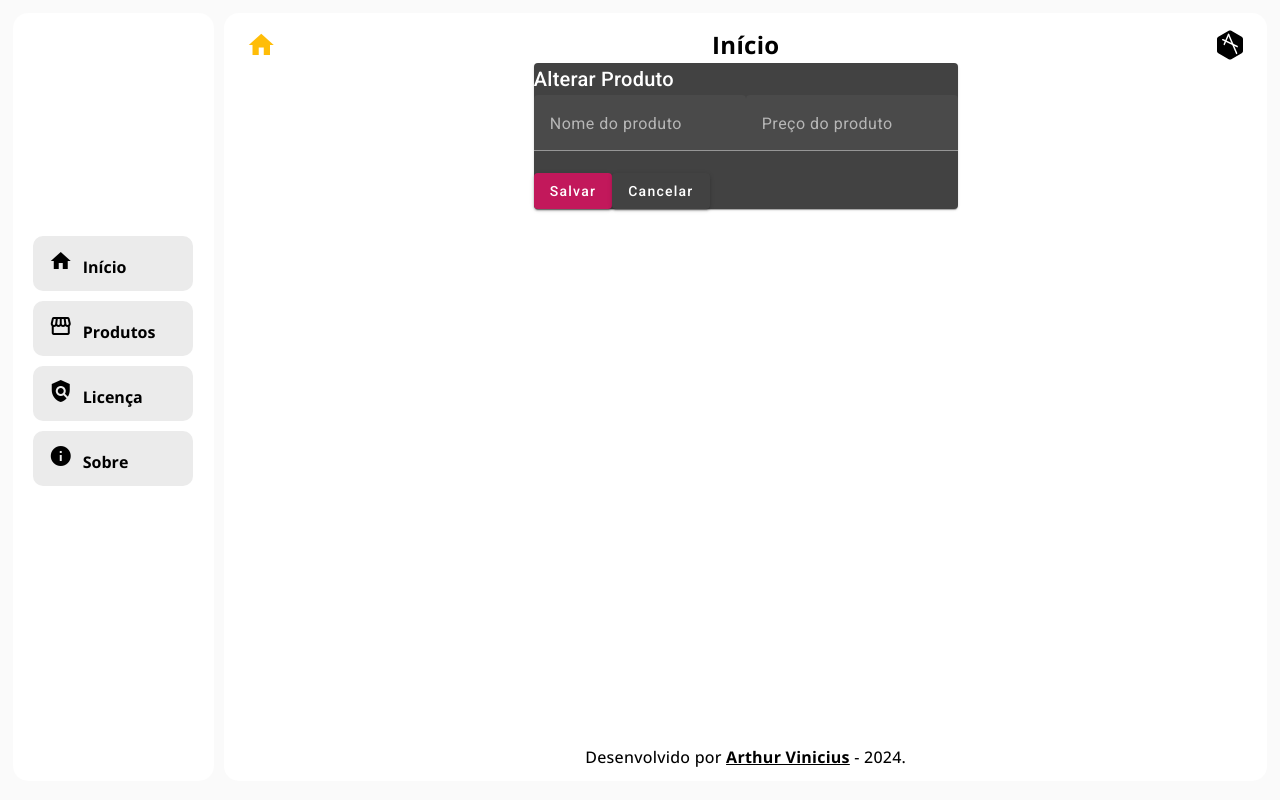
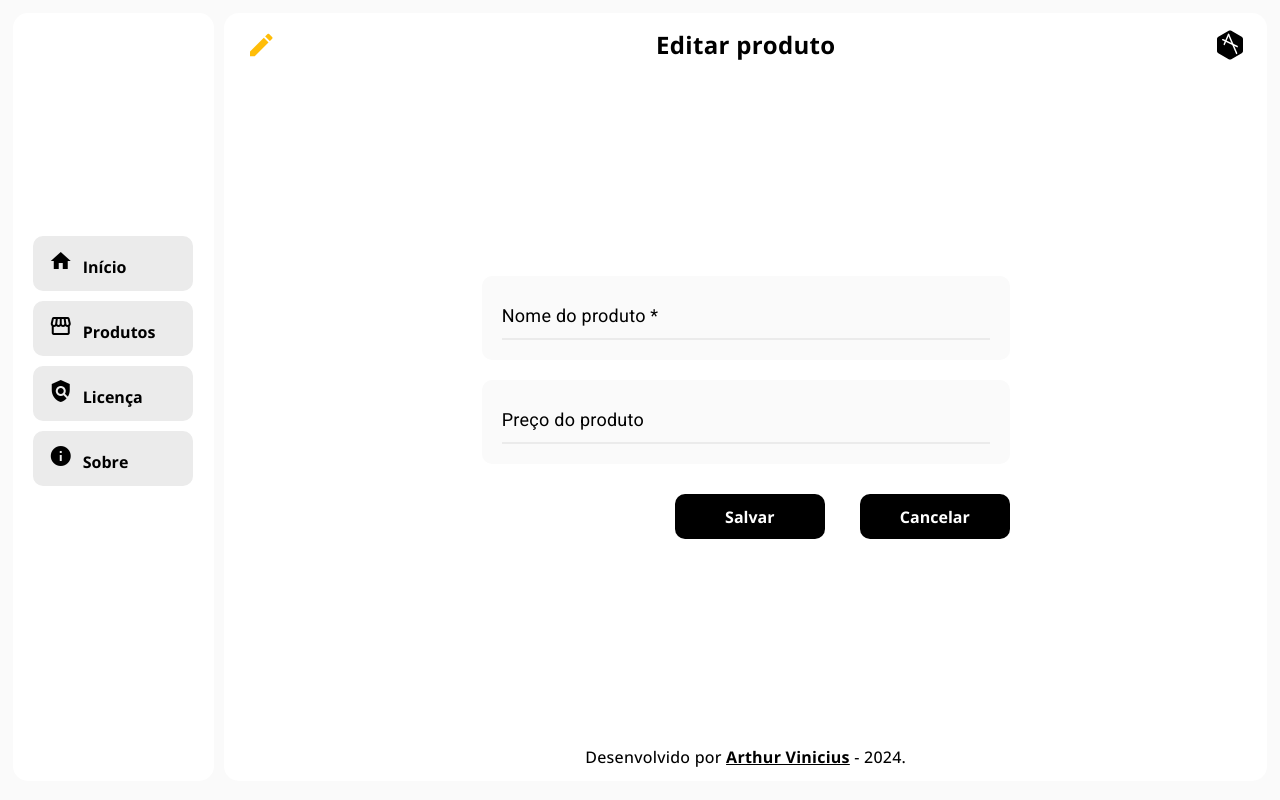
Before and after one commit to ArthurViniciusL/ARTHUR-CRUD-ANGULAR, an Angular app in the folder crud/frontend/: page /products/update/1 in a window 1280 px wide. Built offline with nearby package versions, Linux system fonts and the light colour scheme; no server answers.

Commit message:
Estilização do componente de atualização

```diff
--- /dev/null
+++ b/crud/frontend/src/app/components/product/product-update/product-update-buttons.component.css
@@ -0,0 +1,47 @@
+.container-btn {
+    width: 100%;
+    margin-top: 20px;
+    display: flex;
+    flex-direction: row;
+    justify-content: end;
+}
+
+.customize-buttons {
+    border: none;
+    width: 150px;
+    /* width: 125px; */
+    height: 45px;
+    color: #fff;
+    font-size: medium;
+    font-weight: bold;
+    font-family: var(--crudFontStyle);
+    border-radius: var(--crudComponentBorderRadius);
+    background-color: black;
+
+    transition: all 0.4 ease-out;
+}
+
+.customize-buttons:hover {
+    font-size: large;
+}
+
+#confirm {
+    margin-right: 35px;
+    /* opacity: 0.9; */
+}
+
+#cancel {
+    /* opacity: 0.8; */
+}
+
+#confirm:hover {
+    background-color: var(--crudIconViewBlue);
+    /* opacity: 1; */
+
+
+}
+
+#cancel:hover {
+    /* opacity: 1; */
+    background-color: var(--crudIconViewRed);
+}
--- a/crud/frontend/src/app/components/product/product-update/product-update.component.css
+++ b/crud/frontend/src/app/components/product/product-update/product-update.component.css
@@ -0,0 +1,81 @@
+mat-card {
+    background: transparent;
+    box-shadow: none;
+}
+
+.container-form {
+    width: 40%;
+    display: flex;
+    flex-direction: column;
+    align-items: center;
+    justify-content: center;
+}
+
+.section-input {
+    width: 100%;
+    position: relative;
+    margin: 10px;
+}
+
+.container-input {
+    padding: 20px;
+    border-radius:  var(--crudComponentBorderRadius);
+    background-color: var(--crudBackgroundColor);
+}
+
+.customize-input {
+    width: 100%;
+    outline: 0;
+    border: none;
+    padding: 10px 0px;
+    font-size: medium;
+    color: var(--crudTextColor);
+    font-family: var(--crudFontStyle);
+    border-bottom: 2px solid var(--crudComponentBackground);
+    transition: border-color 0.4s;
+    background: transparent;
+}
+
+.customize-input::placeholder {
+    color: transparent;
+}
+
+.customize-input:placeholder-shown~.customize-label {
+    top: 30px;
+    font-size: large;
+    cursor: text;
+}
+
+.customize-label {
+    top: 0;
+    display: block;
+    position: absolute;
+    color: var(--crudTextColor);
+    font-size: medium;
+    pointer-events: none;
+    transition: 0.4s;
+}
+
+.customize-input:focus {
+    font-weight: normal;
+    font-family: var(--crudFontStyle);
+    border-width: 3px;
+    padding-bottom: 4px;
+    border-color: var(--crudIconViewYellow);
+}
+
+.customize-input:focus~.customize-label {
+    top: 0;
+    display: block;
+    font-weight: bold;
+    font-size: medium;
+    position: absolute;
+    color: var(--crudTextColor);
+    transition: 0.4s;
+}
+
+/* reset input */
+.customize-input:required,
+.customize-input:invalid {
+    box-shadow: none;
+}
--- a/crud/frontend/src/app/components/product/product-update/product-update.component.html
+++ b/crud/frontend/src/app/components/product/product-update/product-update.component.html
@@ -1,9 +1,6 @@
-<mat-card>
-    <mat-card-title>
-        Alterar Produto
-    </mat-card-title>
+<mat-card class="container-view">
 
-    <form>
+    <!-- <form>
         <mat-form-field>
             <mat-label>Nome do produto</mat-label>
             <input matInput placeholder="" value="" [(ngModel)]="product.name" name="name" >
@@ -22,5 +19,34 @@
         <button mat-raised-button (click)="cancel()">
             Cancelar
         </button>
-    </div>
+    </div> -->
+
+    <form class="container-form">
+
+        <section class="section-input">
+            <div class="container-input">
+                <input type="input" class="customize-input" placeholder="" value="" [(ngModel)]="product.name"
+                    name="name">
+                <label for="name" class="customize-label"> Nome do produto *</label>
+            </div>
+        </section>
+
+        <section class="section-input">
+            <div class="container-input">
+                <input type="input" class="customize-input" placeholder="" value="" [(ngModel)]="product.price"
+                    name="price">
+                <label for="name" class="customize-label">Preço do produto</label>
+            </div>
+        </section>
+
+        <section class="container-btn">
+            <button class="customize-buttons" id="confirm" (click)="updateProduct()" color="">
+                Salvar
+            </button>
+
+            <button class="customize-buttons" id="cancel" (click)="cancel()">
+                Cancelar
+            </button>
+        </section>
+    </form>
 </mat-card>
--- a/crud/frontend/src/app/components/product/product-update/product-update.component.ts
+++ b/crud/frontend/src/app/components/product/product-update/product-update.component.ts
@@ -2,19 +2,24 @@ import { Component, OnInit } from '@angular/core';
 import { ActivatedRoute, Router } from '@angular/router';
 import { Product } from './../product.model';
 import { ProductService } from './../product.service';
+import { HeaderService } from '../../template/header/header.service';
 
 @Component({
   selector: 'app-product-update',
   templateUrl: './product-update.component.html',
-  styleUrl: './product-update.component.css'
+  styleUrls: ['./product-update.component.css', 'product-update-buttons.component.css', '/src/styles.css']
 })
 export class ProductUpdateComponent implements OnInit {
 
   product: Product = {} as Product;
 
-  constructor(private productService: ProductService, private router: Router, private urlRoute: ActivatedRoute) { }
-
-
+  constructor(private productService: ProductService, private router: Router, private urlRoute: ActivatedRoute, private headerService: HeaderService) {
+    this.headerService.headerData = {
+      title: 'Editar produto',
+      icon: 'edit',
+      routeUrl: ''
+    }
+  }
   ngOnInit(): void {
     // Carregando os dados do produto selecionado.
     // + para converter em inteiro;
@@ -26,7 +31,7 @@ export class ProductUpdateComponent implements OnInit {
 
   updateProduct(): void {
     this.productService.update(this.product).subscribe(() => {
-      this.productService.showMessage('Produto atualizado com sucesso.');
+      this.productService.showMessage('Produto editado com sucesso!');
       this.router.navigate(['/products']);
     })
   }
```
Also changed, not shown: 1 other file (tests, documents, lock files or other folders).
